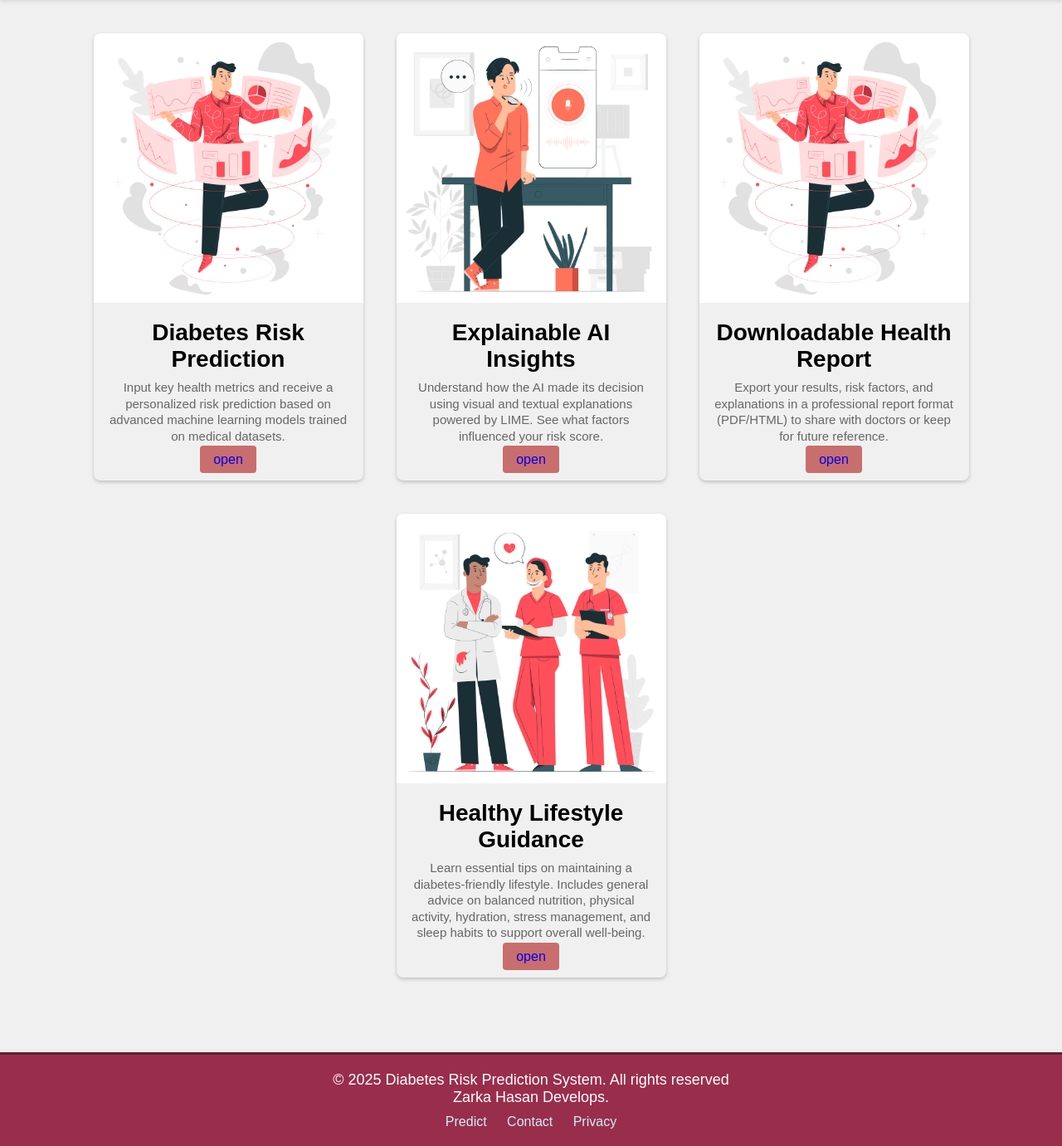
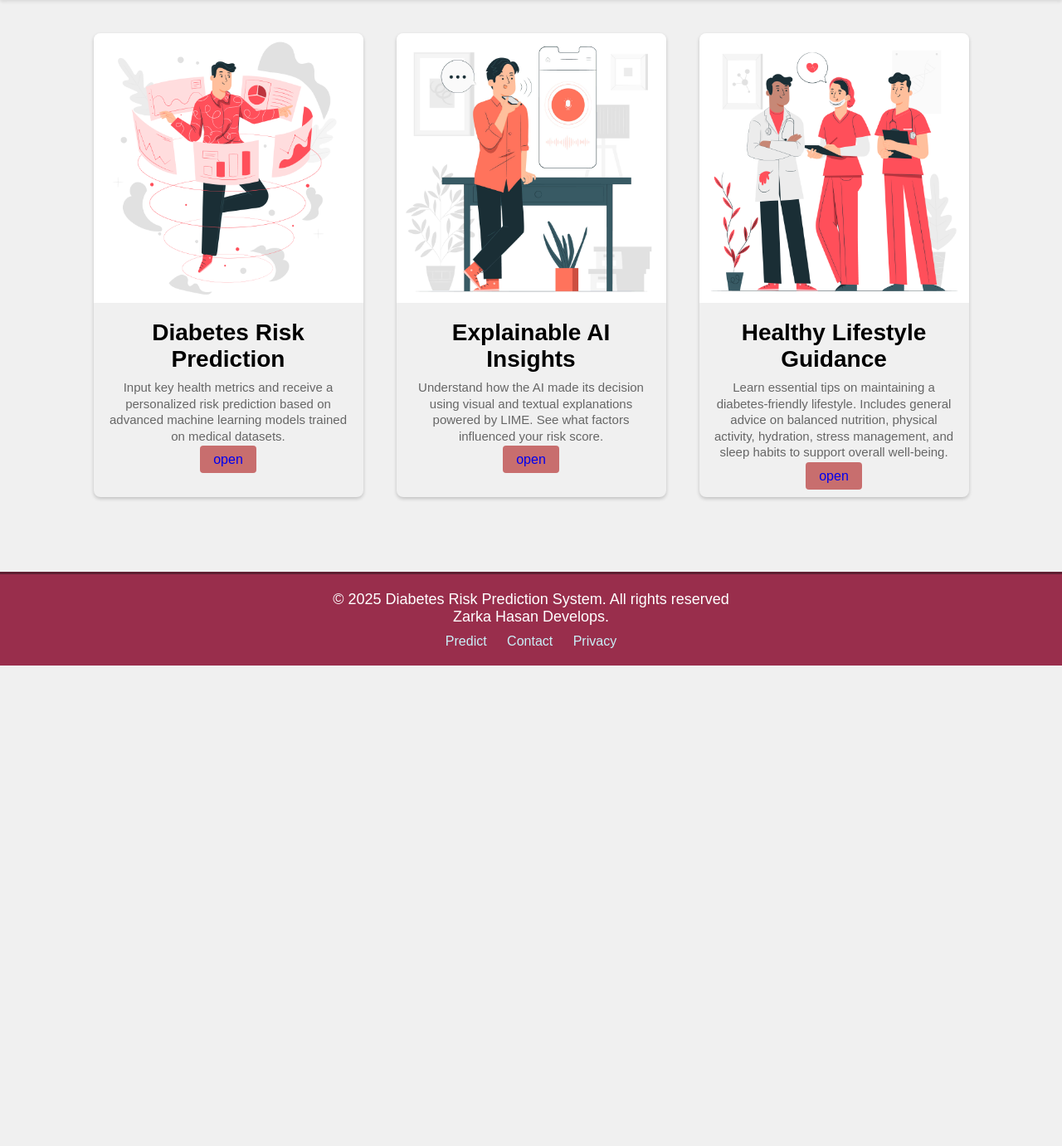
Before and after one commit to ZarkaHasan9/DiaXplain, a Django app: page /services/ in a window 1280 px wide. Shown: the part 90-1471 px from the top of the page at 83% size. After the commit the page ends 892 px from the top, so only its background shows below. Run offline with Django 5.2, Linux system fonts and the light colour scheme; parts of the project's set-up code (start-up, migrations or seed data) failed here and were passed over; some libraries are stand-ins or nearby versions.

Commit message:
Updated services.html page content

```diff
--- a/diabetes/templates/services.html
+++ b/diabetes/templates/services.html
@@ -74,15 +74,6 @@
         </div>
     </div>
     <div class="card">
-        <img src="{% static 'images/1.jpg' %}"alt="">
-        <div class="card-content">
-            <h3>Downloadable Health Report</h3>
-            <p> Export your results, risk factors, and explanations in a professional report format (PDF/HTML)
-                to share with doctors or keep for future reference.            </p>
-            <a href="{% url 'home' %}"class="btn">open</a>
-        </div>
-    </div>
-    <div class="card">
         <img src="{% static 'images/h2.jpg' %}"alt="">
         <div class="card-content">
             <h3>Healthy Lifestyle Guidance</h3>
```
